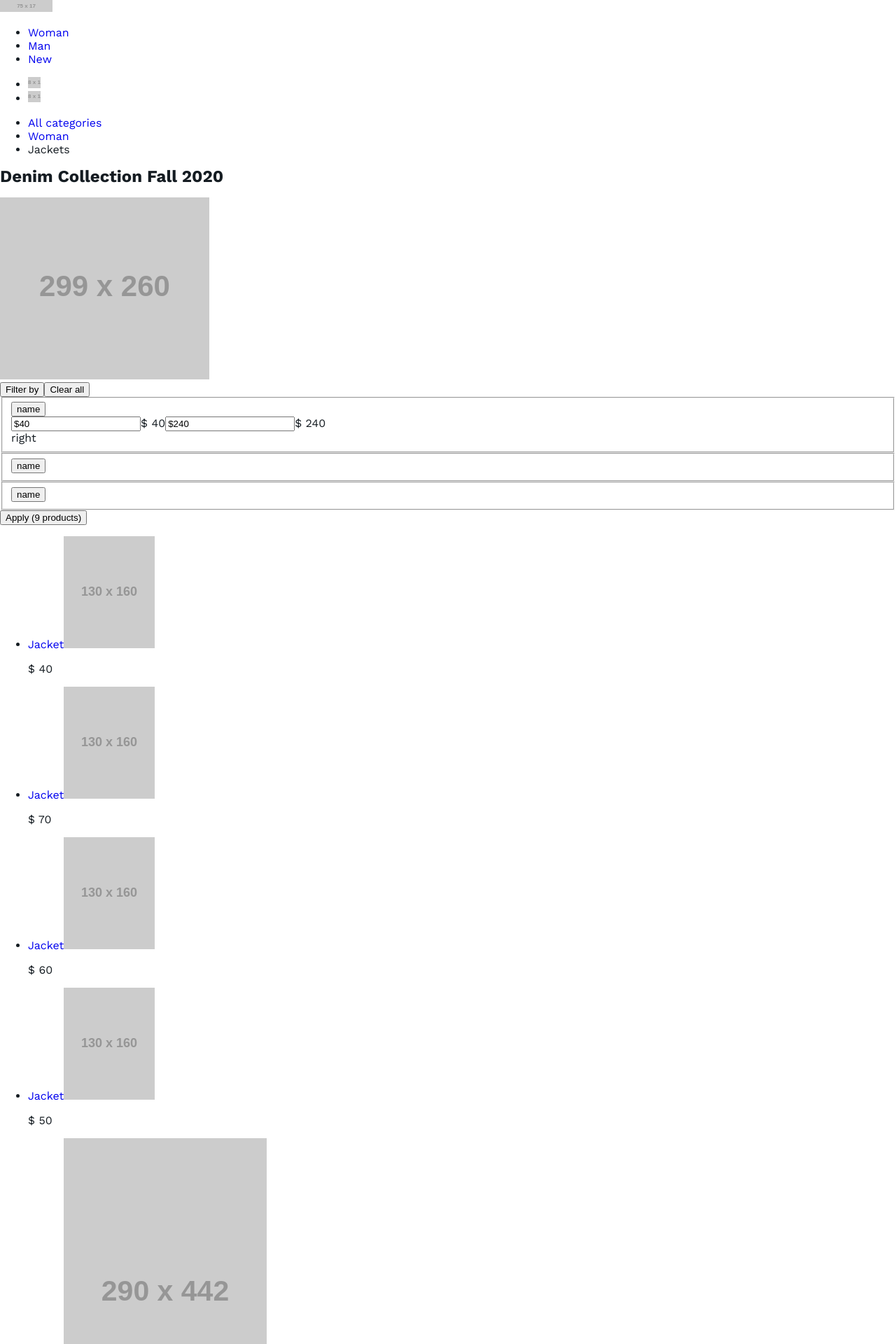
After one commit to emmakravets/Nimes, a Node project: template source/catalog.pug in a window 1280 px wide. The commit adds this page. Shown: the top 1920 px of the page at 70% size. Run offline with Node 20 templates, Linux system fonts and the light colour scheme; the template is opened without the code that fills it, so the values that code supplies are empty; some libraries are stand-ins or nearby versions; some web fonts are replaced.

Commit message:
Creates catalog.pug

```diff
--- /dev/null
+++ b/source/catalog.pug
@@ -0,0 +1,110 @@
+extends ./layouts/base
+
+block content
+  - let isButton = true
+
+  mixin filter-button(name)
+    button.filters__category-toggle.filters__category-toggle--closed(type="button" aria-label="Open/Close " + name + " filter")
+      span.filters__name name
+      span.filters__toggle-icon
+
+  mixin filter-category(categoryName, filterName)
+    input.visually-hidden(class="filters__" + categoryName + "-input filters__" + categoryName + "-input--" + filterName
+      id=categoryName + "-" + filterName type="radio" name=categoryName value=filterName)
+    label(class="filters__" + categoryName + " filters__" + categoryName + "--" + filterName for=categoryName + "-" + filterName)
+      span.visually-hidden= filterName
+    |
+    |
+
+  include ./layouts/header
+  |
+  |
+
+  main.main-page
+    section.main-page__catalog-promo.catalog-promo
+      div.catalog-promo__container
+        ul.catalog-promo__breadcrumbs.breadcrumbs
+          li.breadcrumbs__item
+            a.breadcrumbs__link.breadcrumbs__link--mobile-hidden(href="#") All categories
+          li.breadcrumbs__item
+            a.breadcrumbs__link(href="#") Woman
+          li.breadcrumbs__item
+            a.breadcrumbs__link.breadcrumbs__link--active Jackets
+        h1.catalog-promo__title Denim Collection Fall 2020
+        img.catalog-promo__image(src="http://placehold.it/299x260" width="299" height="260" alt="Denim jacket patch")
+
+    section.main-page__catalog.catalog
+      div.catalog__container
+        h2.visually-hidden Jackets catalog
+        section.catalog__filters.filters
+          h3.visually-hidden Filters
+
+          form.catalog__form(action="#" method="post")
+            button.filters__main-toggle.filters__main-toggle--closed(type="button" aria-label="Open/Close filters")
+              span.filters__title Filter by
+              span.filters__toggle-icon
+
+            button.filters__clear-btn(type="reset") Clear all
+
+            section.filters__categories
+              h4.visually-hidden Filters categories
+              fieldset.filters__category
+                +filter-button("Price")
+                div.filters__price
+                  input.filters__price-input.filters__price-input--left(type="text" name="min-price" value="$40" aria-label="Min price")
+                  label.filters__price-count $ 40
+                  input.filters__price-input.filters__price-input--right(type="text" name="max-price" value="$240" aria-label="Max price")
+                  label.filters__price-count $ 240
+                div.filters__price-range.range-controls
+                  div.range-controls__scale
+                    div.range-controls__bar
+                  div.range-controls__toggle.range-controls__toggle--left
+                    span.visually-hidden Pull left
+                  div.range-controls__toggle.range-controls__toggle--right
+                    span.Pull right
+
+              fieldset.filters__category
+                +filter-button(Color)
+                div.filters__colors-wrap
+                  +filter-category("color", "blue-gray")
+                  +filter-category("color", "blue")
+                  +filter-category("color", "gray")
+                  +filter-category("color", "black")
+                  +filter-category("color", "light-gray")
+                  +filter-category("color", "bright-blue")
+
+              fieldset.filters__category
+                +filter-button(Collection)
+                div.filters__collection
+                  +filter-category("collection", "casual")
+                  +filter-category("collection", "petite")
+                  +filter-category("collection", "classic")
+                  +filter-category("collection", "soulluxe")
+
+            button.filters__btn.btn(type="button") Apply (9 products)
+
+        include ./layouts/catalog-mixins
+        ul.catalog__list
+          +catalog-item("catalog", "http://placehold.it/130x160", "Woman in denim jacket", "Jacket", "$ 40")
+          +catalog-item("catalog", "http://placehold.it/130x160", "Woman in denim jacket", "Jacket", "$ 70")
+          +catalog-item("catalog", "http://placehold.it/130x160", "Woman in denim jacket", "Jacket", "$ 60")
+          +catalog-item("catalog", "http://placehold.it/130x160", "Woman in denim jacket", "Jacket", "$ 50")
+          li.catalog__card.catalog__card-large
+            a.catalog__card-title(href="#") Jacket
+            img.catalog__card-image(src="http://placehold.it/290x442" width="290" height="442" alt="Woman in denim jacket")
+            p.catalog__card-price $ 160
+          |
+          |
+          +catalog-item("catalog", "http://placehold.it/130x160", "Woman in denim jacket", "Jacket", "$ 40")
+          +catalog-item("catalog", "http://placehold.it/130x160", "Woman in denim jacket", "Jacket", "$ 110")
+          +catalog-item("catalog", "http://placehold.it/130x160", "Woman in denim jacket", "Jacket", "$ 35")
+          +catalog-item("catalog", "http://placehold.it/130x160", "Woman in denim jacket", "Jacket", "$ 85")
+
+        div.catalog__controls
+          p.catalog__controls-text Showing 9 of 45 items
+          button.catalog__controls-range(type="button")
+        button.catalog__btn.btn(type="button") Load more
+
+  |
+  |
+  include ./layouts/footer
--- a/source/index.pug
+++ b/source/index.pug
@@ -18,7 +18,7 @@ block content
     section.main-page__bestsellers.bestsellers
       div.bestsellers__container
         h2.bestsellers__title Bestsellers
-        include ./layouts/mixins
+        include ./layouts/catalog-mixins
         ul.bestsellers__list
           +catalog-item("bestsellers", "http://placehold.it/130x160", "Man in denim jacket", "Jacket", "$ 120")
           +catalog-item("bestsellers", "http://placehold.it/130x160", "Woman in denim overalls", "Overalls", "$ 140")
--- a/source/layouts/mixins.pug
+++ b/source/layouts/catalog-mixins.pug
@@ -1,5 +1,7 @@
 mixin catalog-item(listName, img, alt, title, price)
   li(class=listName + "__card")
+    a(class=listName + "__card-title" href="#")= title
     img(class=listName + "__card-image" src=img width="130" height="160" alt=alt)
-    a(class=listName + "__card-title" href="#")= title
     p(class=listName + "__card-price")= price
+  |
+  |
--- a/source/layouts/header.pug
+++ b/source/layouts/header.pug
@@ -11,9 +11,9 @@ header.main-header
             a.main-header__nav-link(href=title)= src
     div.main-header__user-nav
       ul.main-header__user-list
-        - const headerList = ["Cart", "Search"]
-          each item in headerList
+        - const userNavItems = ["Cart", "Search"]
+          each userNavItem in userNavItems
             li.main-header__user-item
               a.main-header__user-link(href="#")
                 img.main-header__user-icon(src="http://placehold.it/18x16" width="18" height="16")
-                span.visually-hidden= item
+                span.visually-hidden= userNavItem
```
